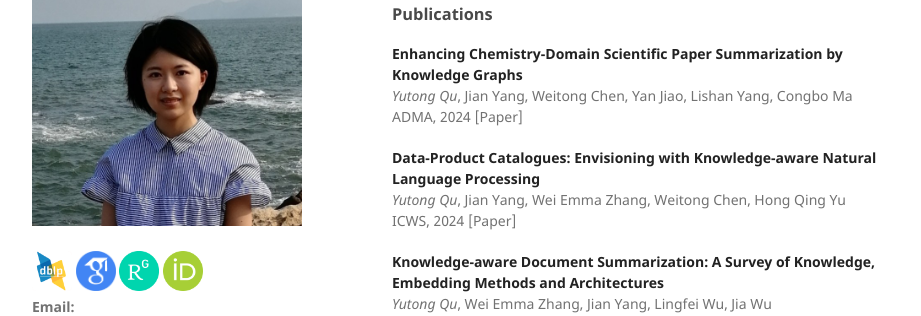
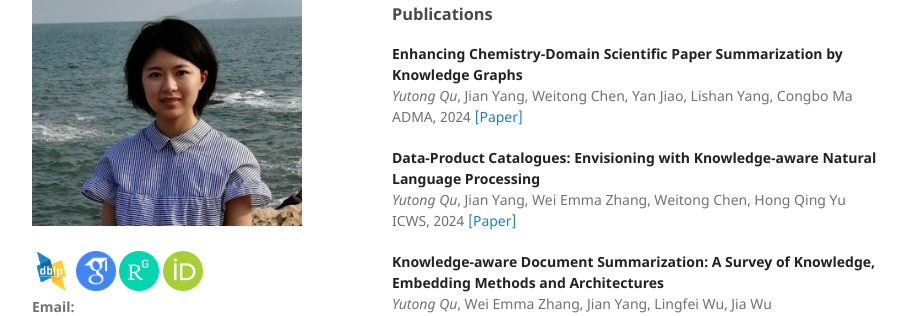
Before and after one commit to yutongqu/yutongqu.github.io, a Jekyll site: the page built from index.md, in a window 1280 px wide and 900 px high, scrolled down 311 px. Shown: the part 153-469 px from the top of the window, without its empty margins (178-1099 px from the left). Built offline with Jekyll 4.4.1, drawn with Linux system fonts in a browser that asks for light colours; our own code applies the rules of GitHub Pages for plain Markdown files; the repository's description, which GitHub fills in, is left out; part of the change alters nothing that is shown.

```diff
--- a/index.md
+++ b/index.md
@@ -21,11 +21,11 @@ I am currently a second-year Ph.D student at the [School of Computer and Mathema
 
 **Enhancing Chemistry-Domain Scientific Paper Summarization by Knowledge Graphs**
 *Yutong Qu*, Jian Yang, Weitong Chen, Yan Jiao, Lishan Yang, Congbo Ma
-ADMA, 2024 [Paper]
+ADMA, 2024 [[Paper]](https://link.springer.com/chapter/10.1007/978-981-96-0814-0_21)
 
 **Data-Product Catalogues: Envisioning with Knowledge-aware Natural Language Processing**
 *Yutong Qu*, Jian Yang, Wei Emma Zhang, Weitong Chen, Hong Qing Yu
-ICWS, 2024 [Paper]
+ICWS, 2024 [[Paper]](https://ieeexplore.ieee.org/abstract/document/10707553)
 
 **Knowledge-aware Document Summarization: A Survey of Knowledge, Embedding Methods and Architectures**
 *Yutong Qu*, Wei Emma Zhang, Jian Yang, Lingfei Wu, Jia Wu
```
